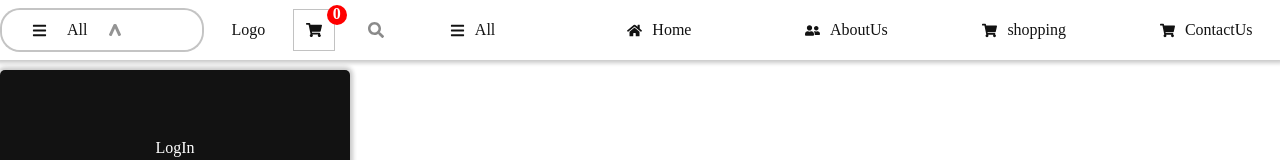
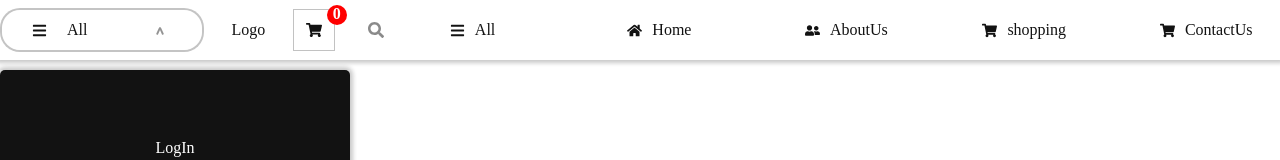
Before and after one commit to AbdurehmanNAMOEL/components, a React (Create React App) app: page / in a window 1280 px wide. Shown: the top 160 px of the page. Built offline with nearby package versions, Linux system fonts and the light colour scheme.

Commit message:
new components edited

```diff
--- a/src/components/SearchInputField.jsx
+++ b/src/components/SearchInputField.jsx
@@ -12,7 +12,7 @@ const SearchInputField = () => {
     }else setWidth(30)
   },[width,isSearching])
   return (
-    <div style={{width:`${width}px`}} className='search-container'>
+    <div style={{width:`${width}px`,transition:'all 0.5s'}} className='search-container'>
      {isSearching ?
       <input
       type="text"
--- a/src/components/Selector.jsx
+++ b/src/components/Selector.jsx
@@ -34,15 +34,15 @@ const handleListClicked=(e)=>{
     }}
     flexDirection={'column'}
     >
-    {opition.map(data=>
-    <IconsContainer
-    width={'200px'}
-    style={{border:'none',gap:'20px',borderRadius:'20px'}}
-    onClick={handleList}
+    { opition.map(data=>
+      <IconsContainer
+      width={'200px'}
+      style={{border:'none',gap:'20px',borderRadius:'20px'}}
+      onClick={handleList}
     >
     {data?.icons}
     <Text color='#121212'>{data.title?data.title:'List'}</Text>
-    <FaGreaterThan style={{transform:`rotateZ(${isListed?90:270}deg)`,color:'#12121273'}}/>
+
     </IconsContainer>)}
     <View
      width={'auto'}
@@ -61,7 +61,17 @@ const handleListClicked=(e)=>{
             <Text color={'#121212'}>{data.title}</Text>
           </IconsContainer>)
   }
+
   </View>
+    <FaGreaterThan
+    style={{
+        transform:`rotateZ(${isListed?90:270}deg)`,
+        color:'#12121273',
+        height:'10px',
+        position:'absolute',
+        marginTop:'16px',
+        marginLeft:'150px'
+        }}/>
     </View>
   )
 }
```
